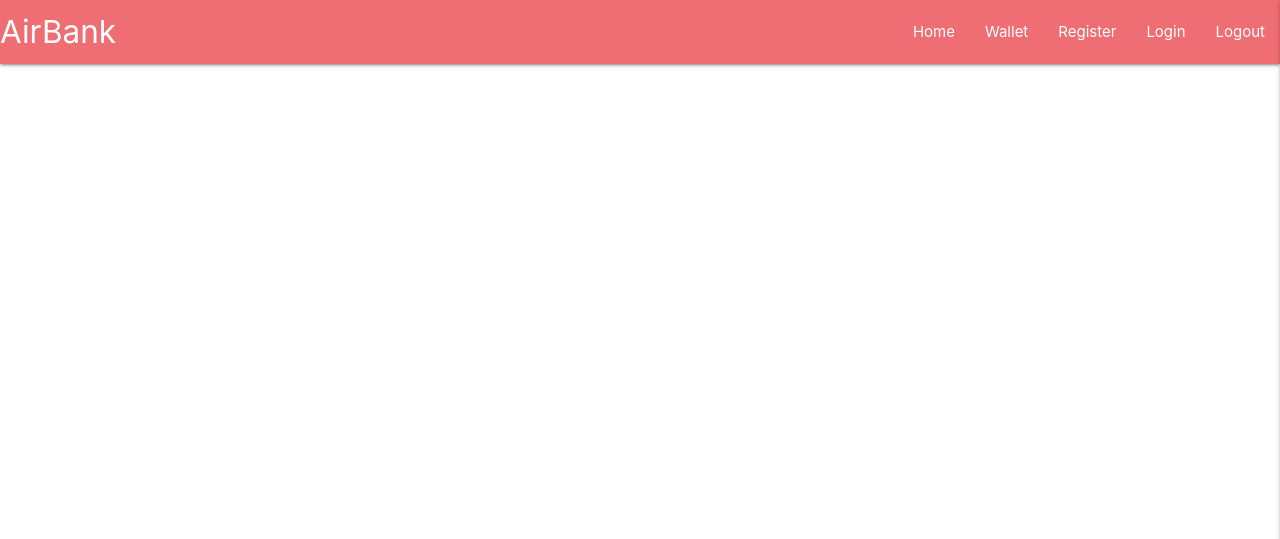
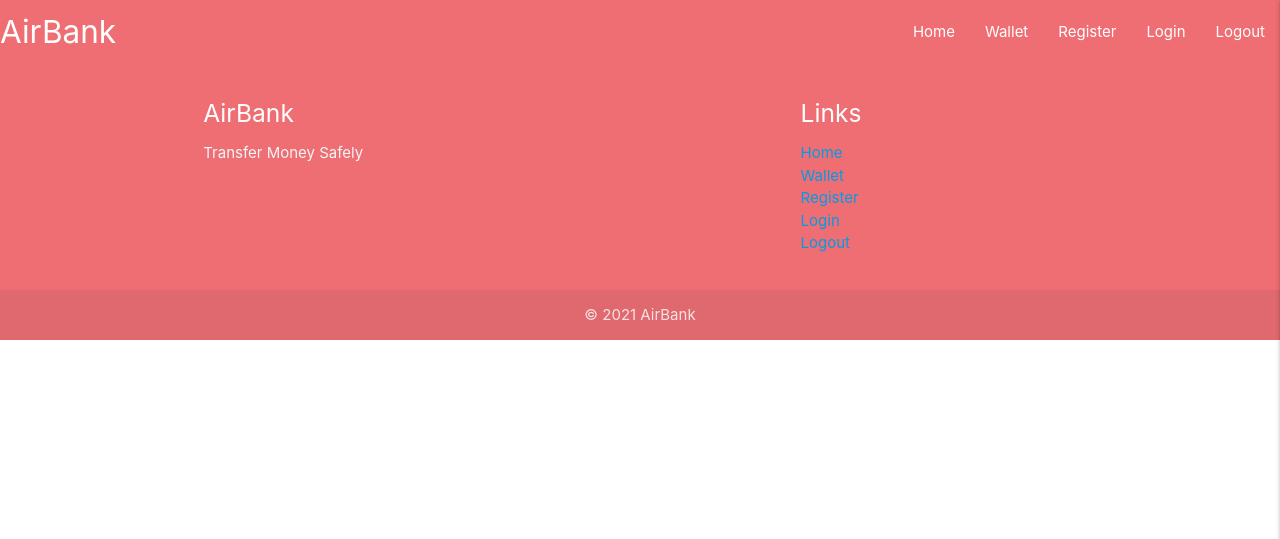
Before and after one commit to Code-Institute-Submissions/airbank, a Django app: template templates/base.html in a window 1280 px wide. Shown: the top 539 px of the page. Run offline with Django 3.2, Linux system fonts and the light colour scheme; the template is opened without the code that fills it, so the values that code supplies are empty.

Commit message:
Add Materialize Footer to base.html

```diff
--- a/templates/base.html
+++ b/templates/base.html
@@ -79,6 +79,33 @@
 
   {% block postloadjs %}
   {% endblock %}
+
+  <!-- Footer -->
+  <footer class="page-footer footer">
+    <div class="container">
+      <div class="row">
+        <div class="col l6 s12">
+          <h5 class="white-text">AirBank</h5>
+          <p class="grey-text text-lighten-4">Transfer Money Safely</p>
+        </div>
+        <div class="col l4 offset-l2 s12">
+          <h5 class="white-text">Links</h5>
+          <ul>
+            <li><a class="nav-btn" href="#!">Home</a></li>
+            <li><a class="nav-btn" href="#!">Wallet</a></li>
+            <li><a class="nav-btn" href="#!">Register</a></li>
+            <li><a class="nav-btn" href="#!">Login</a></li>
+            <li><a class="nav-btn" href="#!">Logout</a></li>
+          </ul>
+        </div>
+      </div>
+    </div>
+    <div class="footer-copyright">
+      <div class="container center">
+        © 2021 AirBank
+      </div>
+    </div>
+  </footer>
 </body>
 
 </html>
```
